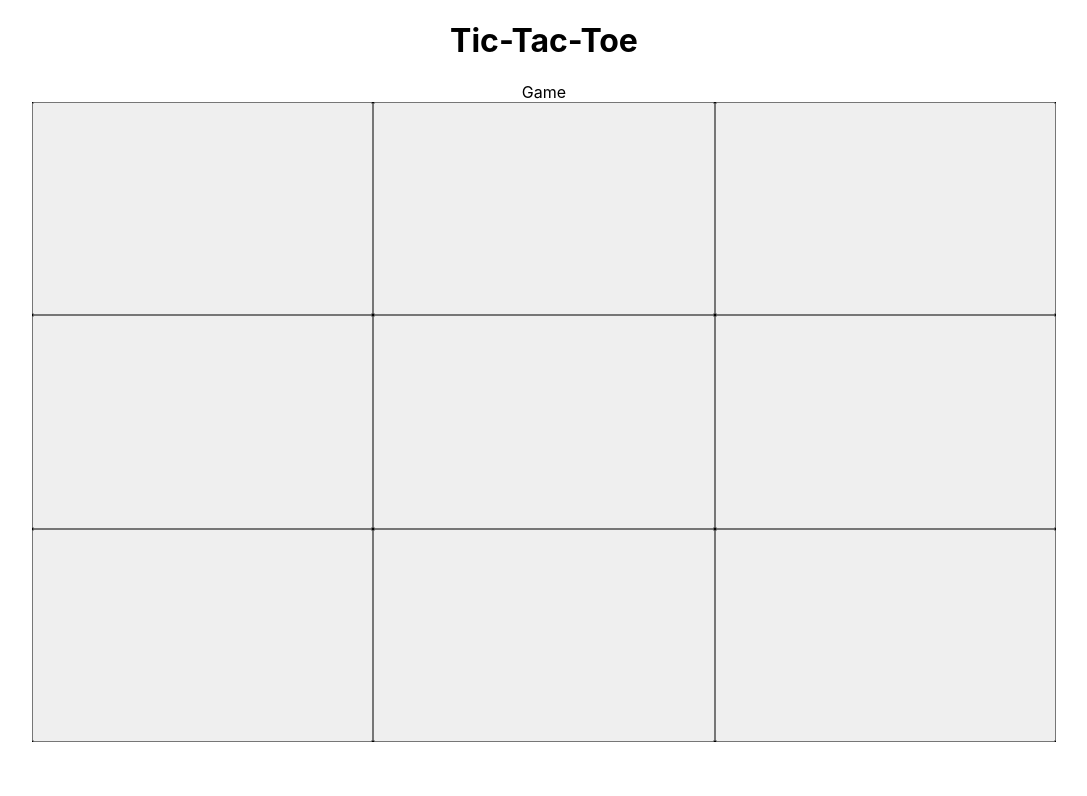
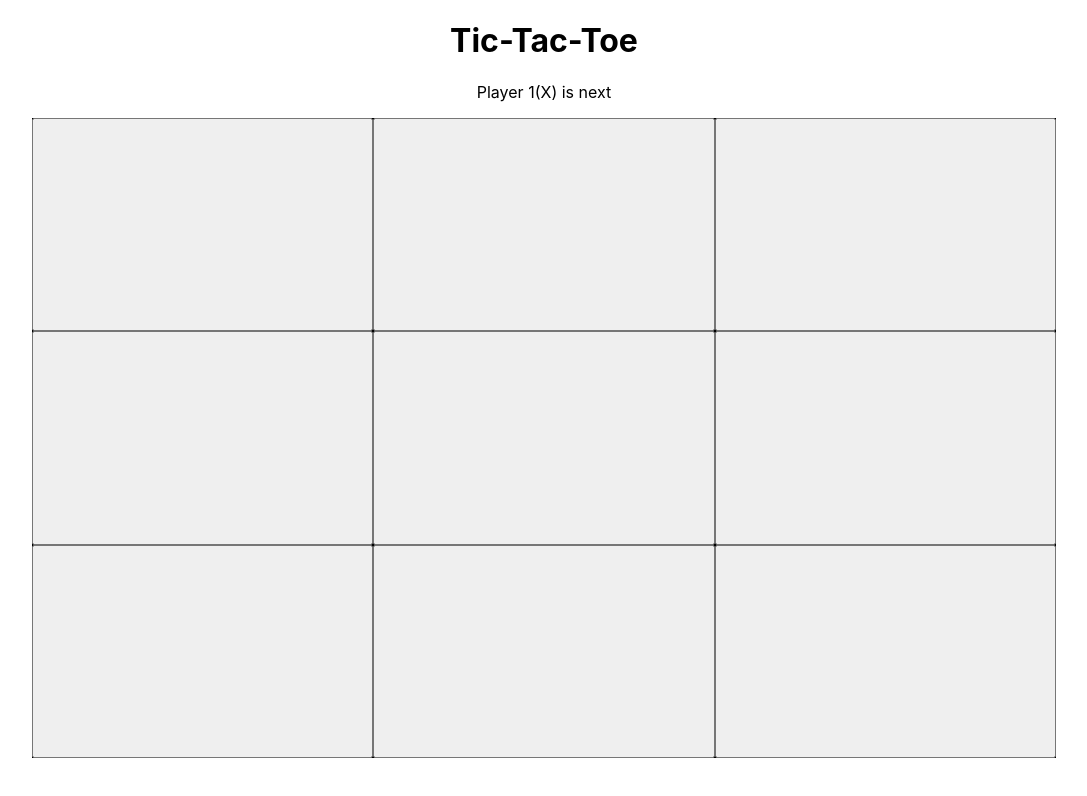
Before and after one commit to SchoolOfCode/noughts-and-crosses-plan-room_51, a React (Create React App) app in the folder tic-tac-toe/: page / in a window 1280 px wide. Shown: the top 796 px of the page, without its empty margins (96-1183 px from the left). Built offline with nearby package versions, Linux system fonts and the light colour scheme.

Commit message:
Display Player turn(X or O) on the board

```diff
--- a/tic-tac-toe/src/components/Game/index.jsx
+++ b/tic-tac-toe/src/components/Game/index.jsx
@@ -34,7 +34,7 @@ function Game() {
 	// }
 	return (
 		<div>
-			Game
+			{xIsNext ? <p>Player 1(X) is next</p> : <p>Player 2(O) is next</p>}
 			<Board board={board} xIsNext={xIsNext} handleClick={handleClick} />
 		</div>
 	)
```
